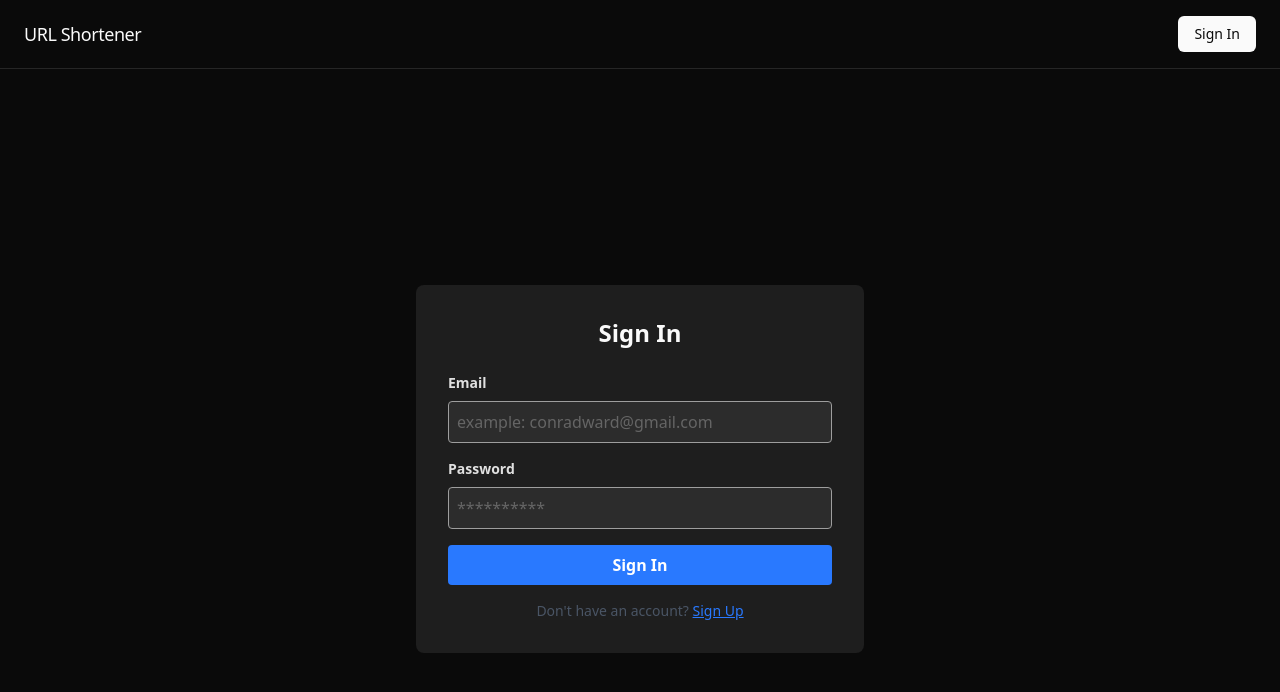
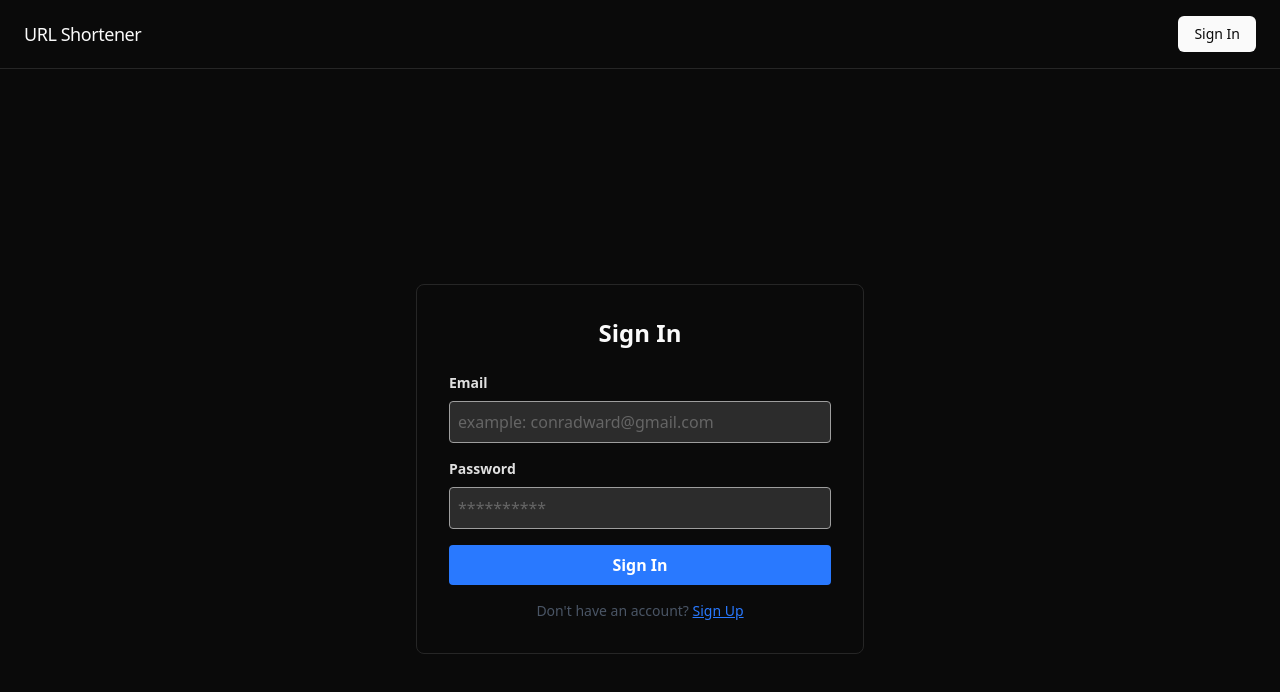
Before and after one commit to Exploring-glitch/URL-Shortener, a React app in the folder frontend/: page /auth in a window 1280 px wide. Shown: the top 692 px of the page. Built offline with nearby package versions, Linux system fonts and the light colour scheme; the HTML template or start-up script is replaced by a standard one.

Commit message:
style(auth): replace card with plain bordered surface

```diff
--- a/frontend/src/pages/AuthPage.jsx
+++ b/frontend/src/pages/AuthPage.jsx
@@ -6,7 +6,7 @@ const UserAuthPage = () => {
   const [login, setLogin] = useState(true);
   return (
     <div className="min-h-screen bg-[#0A0A0A] text-[#FAFAFA] flex flex-col items-center justify-center px-4 sm:px-6 py-12 sm:py-16">
-      <div className='bg-[#1E1E1E] w-full max-w-md p-4 sm:p-8 rounded-lg'>
+      <div className='w-full max-w-md border border-[#262626] rounded-lg p-6 sm:p-8'>
         {login ? <LoginUser state={setLogin} /> : <SignupUser state={setLogin} />}
       </div>
     </div>
```
